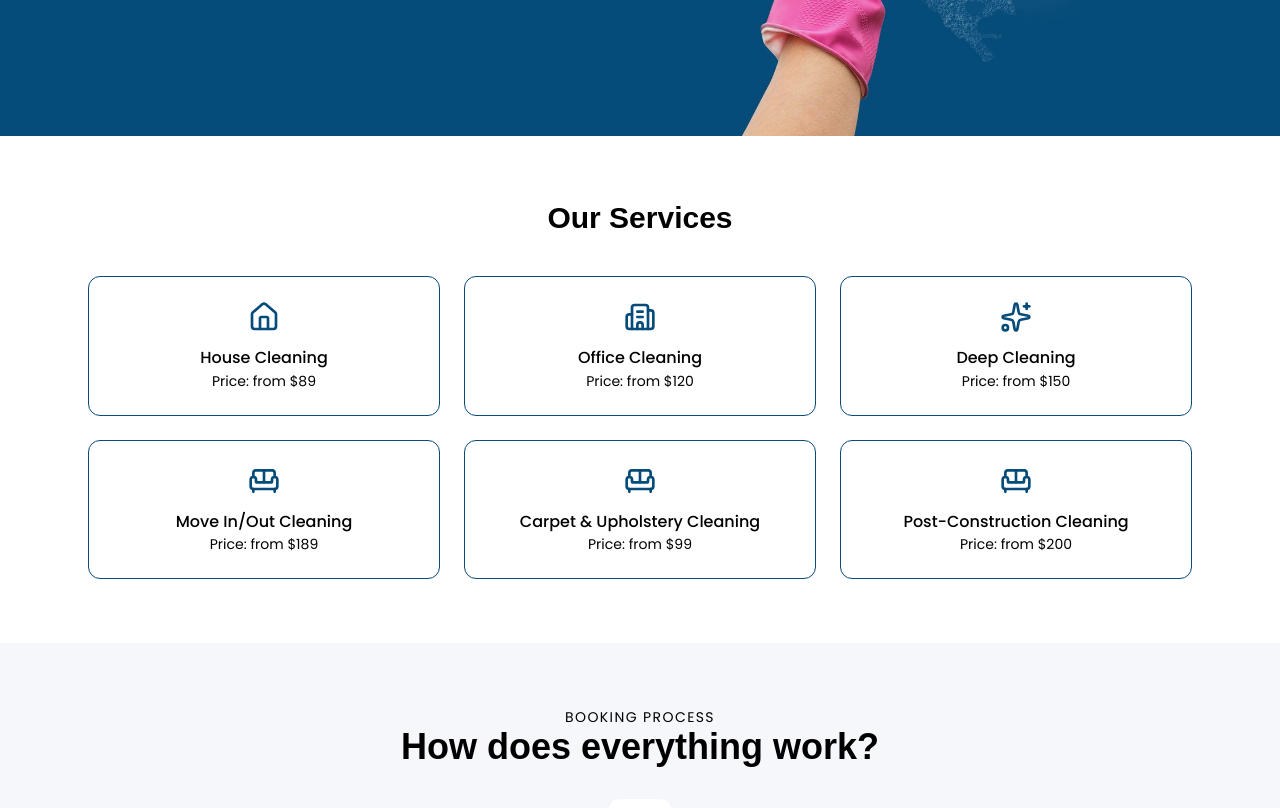
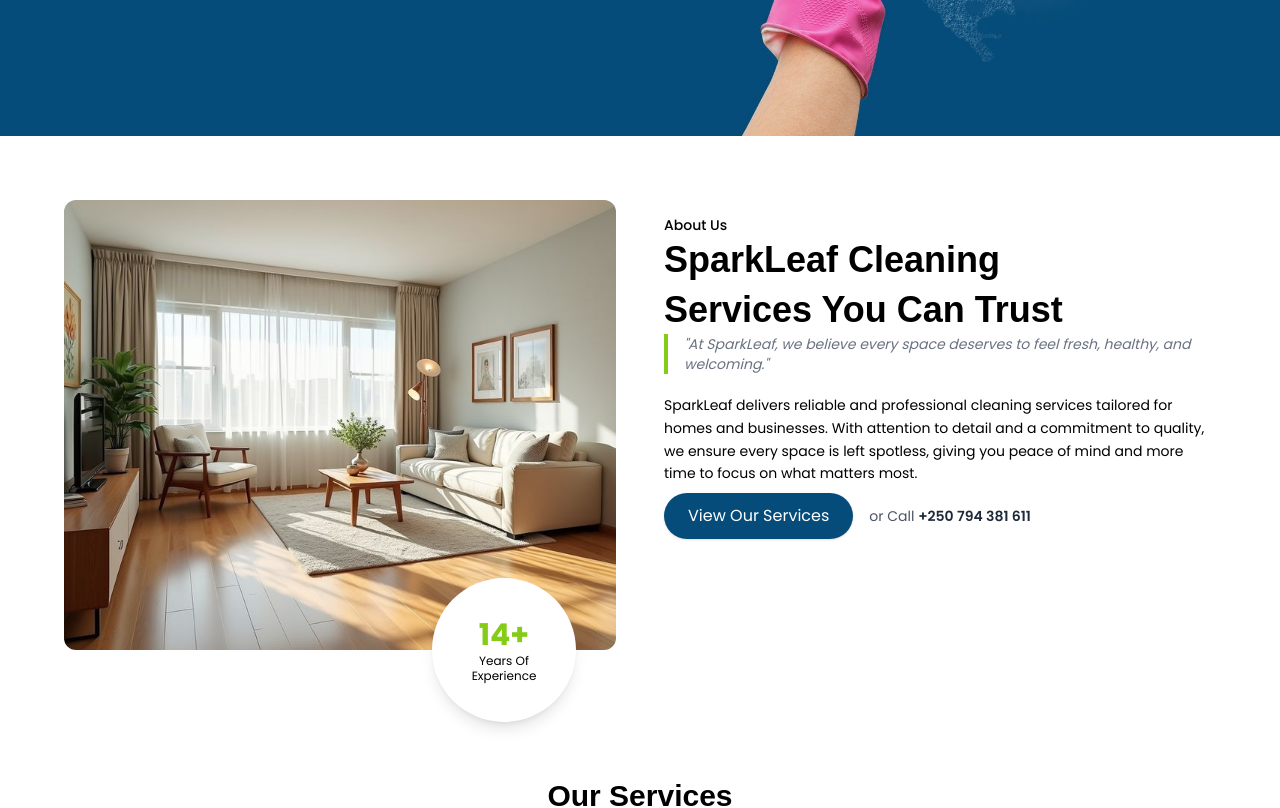
Before and after one commit to JirehFaith/SparkLeaf, a React (Vite) app: page / in a window 1280 px wide. Shown: the part 600-1408 px from the top of the page. Built offline with nearby package versions, Linux system fonts and the light colour scheme.

Commit message:
about us page finished

```diff
--- a/src/components/navbar.jsx
+++ b/src/components/navbar.jsx
@@ -35,6 +35,11 @@
     </a>
   </li>
   <li>
+    <a href="#about" className="hover:text-white cursor-pointer transition">
+      About
+    </a>
+  </li>
+  <li>
     <a href="#services" className="hover:text-white cursor-pointer transition">
       Services
     </a>
@@ -47,11 +52,6 @@
   <li>
     <a href="#blog" className="hover:text-white cursor-pointer transition">
       Blog
-    </a>
-  </li>
-  <li>
-    <a href="#about" className="hover:text-white cursor-pointer transition">
-      About
     </a>
   </li>
   <li>
--- a/src/pages/home.jsx
+++ b/src/pages/home.jsx
@@ -90,6 +90,66 @@
 
         </div>
       </section>
+    {/* About us */}
+          <section className="bg-white py-16 px-4">
+      <div className="max-w-6xl mx-auto grid md:grid-cols-2 gap-12 items-center">
+
+        {/* LEFT IMAGE */}
+        <div className="relative">
+          <img
+            src="./images/transform.jpg"
+            alt="Cleaning"
+            className="rounded-xl w-full  h-[450px] object-cover"
+          />
+
+          {/* FLOATING CIRCLE BADGE */}
+          <div className="absolute -bottom-18 left-1/2 -translate-x-1/2 md:left-auto md:translate-x-0 md:right-10 bg-white w-36 h-36 rounded-full shadow-lg flex flex-col items-center justify-center text-center">
+            <span className="text-3xl font-bold text-accent">14+</span>
+            <p className="text-xs text-gray-500 mt-1 leading-tight">
+              Years Of <br /> Experience
+            </p>
+          </div>
+        </div>
+
+        <div className="space-y-5 mb-24">
+
+
+          <p className="text-teal-500 text-sm font-medium">
+            About Us
+          </p>
+
+<h2 className="text-3xl md:text-4xl font-bold text-gray-800 leading-snug">
+  SparkLeaf Cleaning <br />
+  Services You Can Trust
+</h2>
+
+
+<div className="border-l-4 border-accent pl-4 text-gray-500 italic text-sm">
+  "At SparkLeaf, we believe every space deserves to feel fresh, healthy, and welcoming."
+</div>
+
+
+<p className="text-gray-500 text-sm leading-relaxed">
+  SparkLeaf delivers reliable and professional cleaning services tailored for homes and businesses.
+  With attention to detail and a commitment to quality, we ensure every space is left spotless,
+  giving you peace of mind and more time to focus on what matters most.
+</p>
+
+
+          <div className="flex items-center flex-wrap gap-4 pt-2">
+            <button className="bg-primary hover:bg-teal-600 text-white px-6 py-2.5 rounded-full text-sm font-medium shadow">
+              View Our Services
+            </button>
+
+            <span className="text-gray-600 text-sm">
+              or Call <span className="font-semibold text-gray-800">+250 794 381 611</span>
+            </span>
+          </div>
+
+        </div>
+
+      </div>
+    </section>
 {/* services */}
 
 <section id="services" className="py-16">
```
